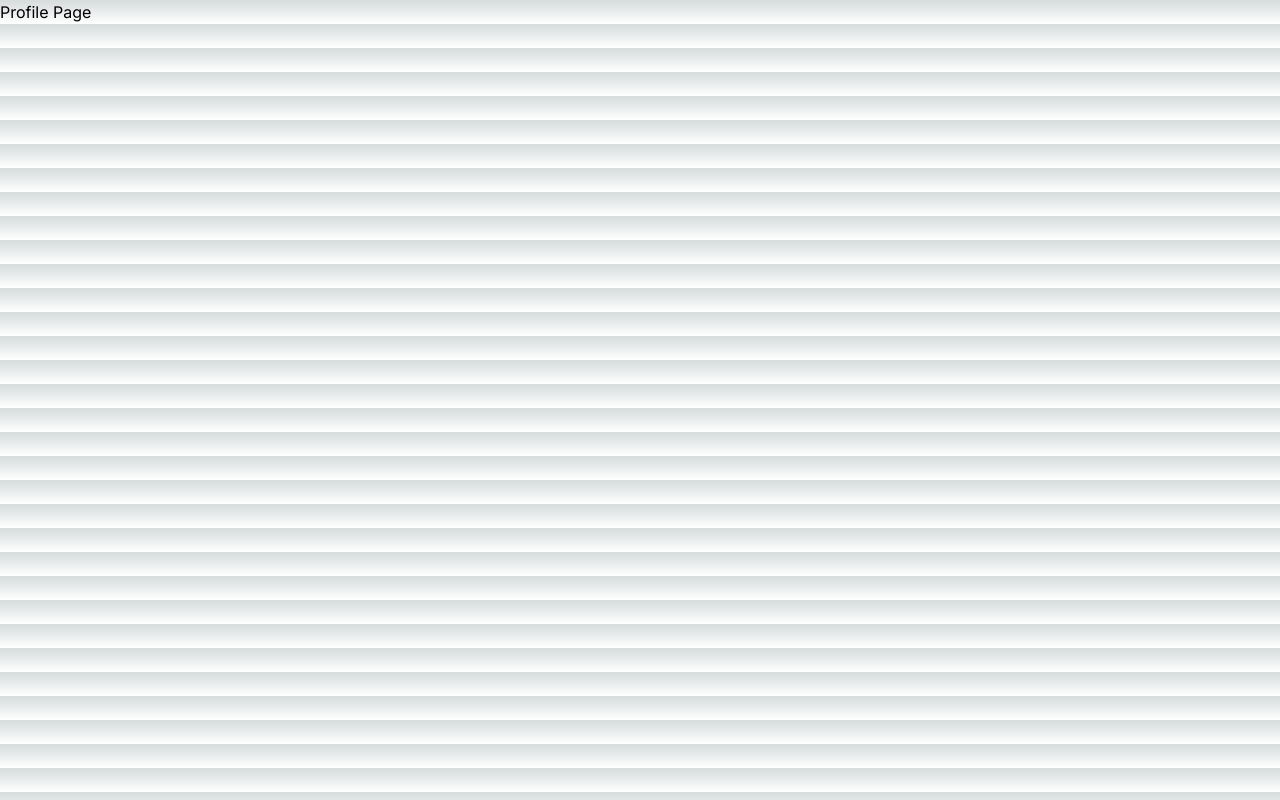
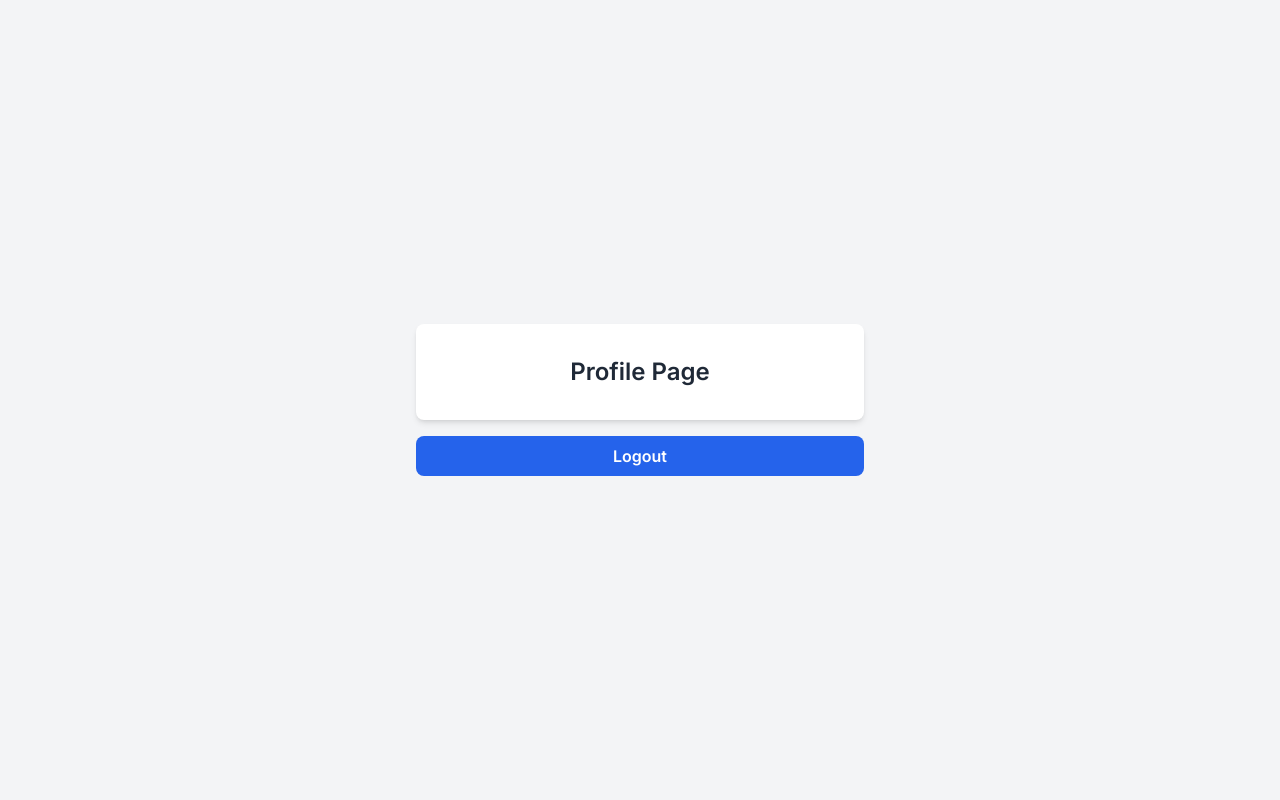
Before and after one commit to chhavikant-01/auth-next, a Next.js app: page /profile in a window 1280 px wide. Built offline with nearby package versions, Linux system fonts and the light colour scheme.

Commit message:
idk what changes i did, im in hurry to try somthn else

```diff
--- /dev/null
+++ b/src/app/api/users/logout/route.ts
@@ -0,0 +1,14 @@
+import { NextResponse } from "next/server";
+
+export async function GET(){
+    try{
+        const response = NextResponse.json({
+            message: "Logout successful",
+            success: true,
+        })
+        response.cookies.set("token", "", { httpOnly: true, expires: new Date(0) });
+        return response;
+    }catch(err: any){
+        return NextResponse.json({error: err.message},{status: 500})
+    }
+}
--- a/src/app/login/page.tsx
+++ b/src/app/login/page.tsx
@@ -28,7 +28,7 @@ export default function LoginPage() {
             const response = await axios.post("/api/users/login", user);
             console.log("Login response: " + response.data);
             toast.success("Login successful");
-            router.push(`/profile/${response.data.user.username}`);
+            router.push(`/profile`);
         } catch (err: any) {
             console.log("Login failed: " + err);
             toast.error(err.message);
--- a/src/app/profile/page.tsx
+++ b/src/app/profile/page.tsx
@@ -1,7 +1,35 @@
+"use client";
+import axios from "axios";
+import Link from "next/link";
+import toast from "react-hot-toast";
+import { useRouter } from "next/navigation";
+
 export default function ProfilePage(){
+    const router = useRouter();
+    const logout = async ()=>{
+        try{
+            await axios.get("/api/users/logout")
+            toast.success("Logout successful")
+            router.push("/login")
+
+        }catch(err:any){
+            console.log(err)
+            toast.error(err.message)
+    }
+}
     return(
-        <div>
-            <h1>Profile Page</h1>
+        <div className="flex flex-col items-center justify-center min-h-screen p-6 bg-gray-100 dark:bg-gray-900">
+        <div className="w-full max-w-md p-8 space-y-6 bg-white rounded-lg shadow-md dark:bg-gray-800">
+            <h2 className="text-2xl font-semibold text-center text-gray-800 dark:text-gray-200">
+                Profile Page
+            </h2>
         </div>
+        <button
+            className="max-w-md w-full py-2 mt-4 font-semibold text-white transition duration-150 ease-in-out bg-blue-600 rounded-lg hover:bg-blue-700"
+            onClick={logout}
+        >
+            Logout
+        </button>
+    </div>
     )
 }
```
Also changed, not shown: src/middleware.ts (added).
